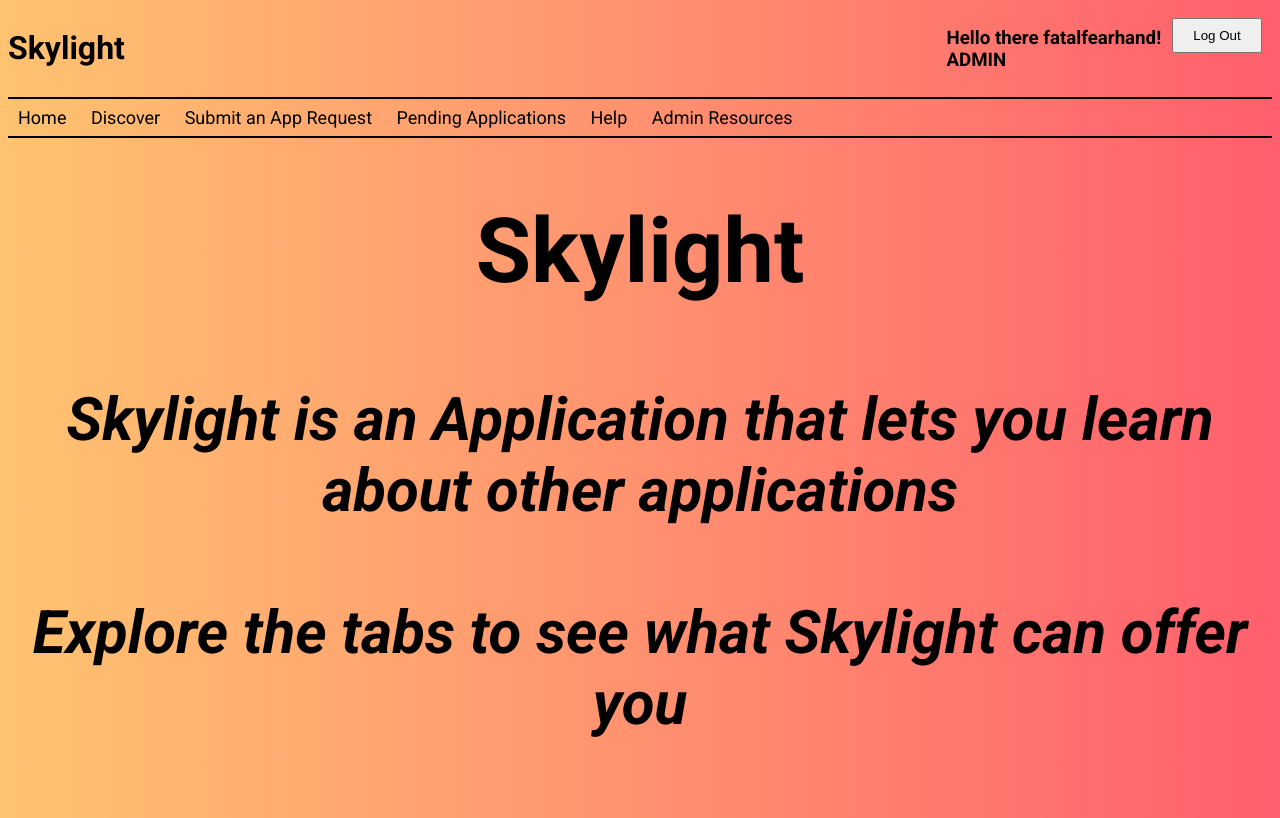
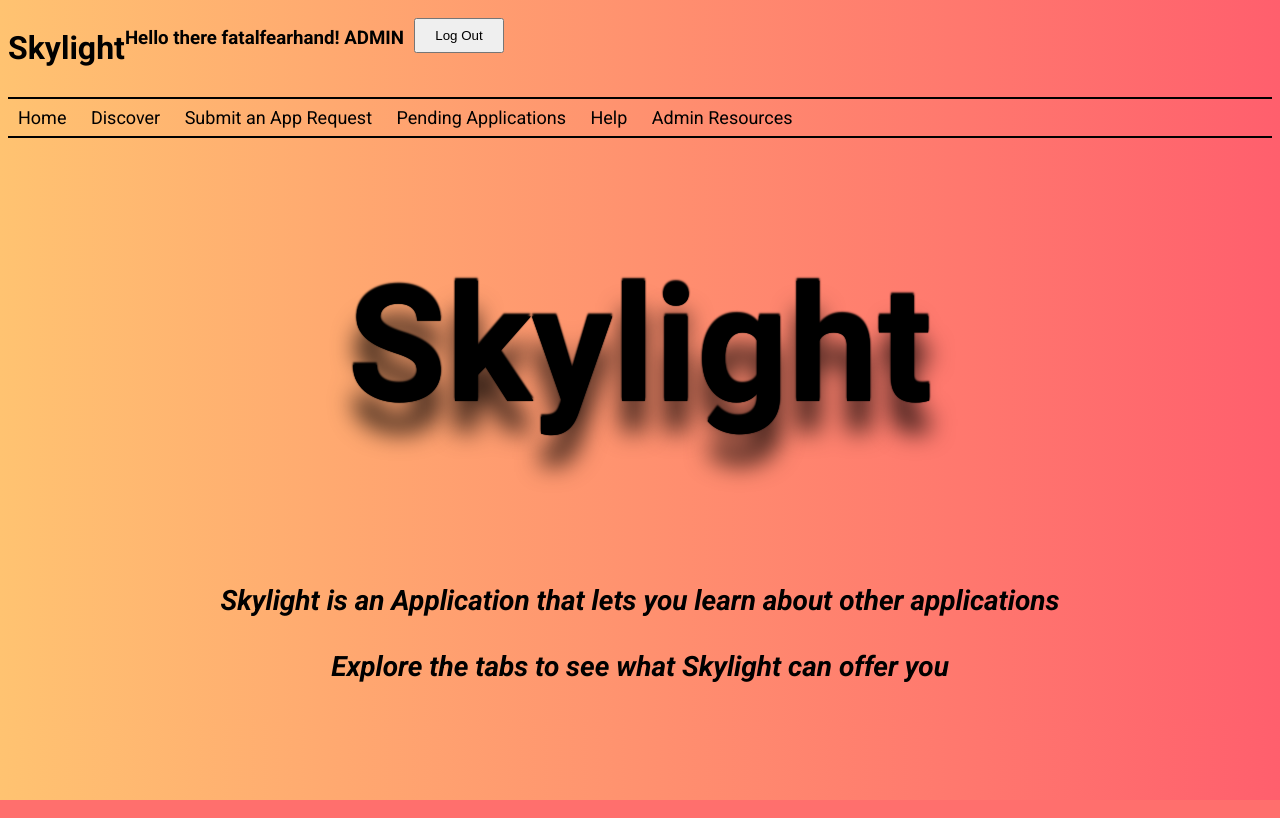
Before and after one commit to ksacha23/Skylightv2.0, a PHP site: page / in a window 1280 px wide. Run offline with PHP 8.4, Linux system fonts and the light colour scheme; a user stored in the database is signed in; data comes from the database, SQL or seed files in the repository.

Commit message:
Update style.css

```diff
--- a/style.css
+++ b/style.css
@@ -19,13 +19,14 @@ header{
 hr{
 	border: 1px solid black;
 }
-
-#webTitle{
-	padding-right: 65%;
+#sloganDiv{
+        position: absolute;
+        right: 5px;
 }
-
 #slogan{
+	margin-top: 5px;
         padding-right: 5px;
+        position: relative;
 }
 
 button{
@@ -55,15 +56,20 @@ a:link{
 	color: black;
 	text-decoration: none;
 }
-
+#logoSearch{
+        text-align: center;
+        font-size: 5em;
+        font-weight: bold;
+}
 #mainLogo{
-	font-size: 90px;
-    text-align: center;
+	display: inline-block;
+        text-shadow: #000 0 0 1px, #000 0 -1px 2px, #000 0 -3px 2px, rgba(0,0,0,0.8) 0 30px 25px;
+        transition: margin-left 0.3s cubic-bezier(0, 1, 0, 1);
 }
 
 #mainMessage{
 	font-style: italic;
-	font-size: 60px;
+	font-size: 28px;
     	text-align: center;
 }
 
@@ -134,8 +140,18 @@ textarea{
     width: 100px;
     border-radius: 25%;
 }
-
+h1 {
+	text-align: center;
+}
+#searchValue, input[name="search"], input[name="allApps"] {
+        margin: auto;
+        display: inline-block;
+        text-align: center;
+}
 #appPageBody{
+     margin: auto;
+     width: 50%;
+     padding: 10px;
      text-align: center;
 }
 
```
Lines whose indentation alone changed are shown as unchanged.
